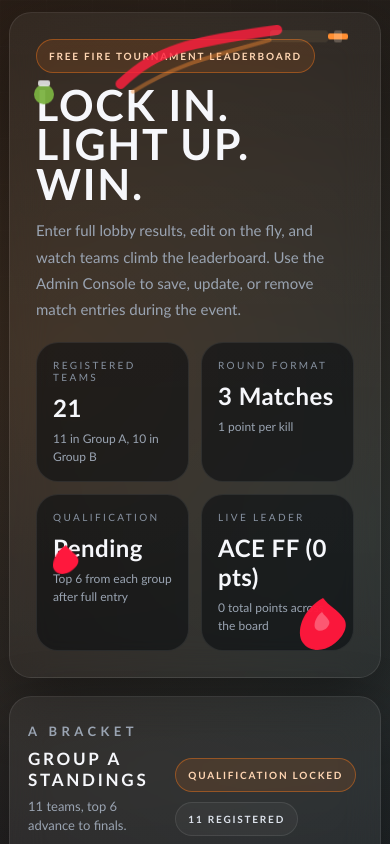
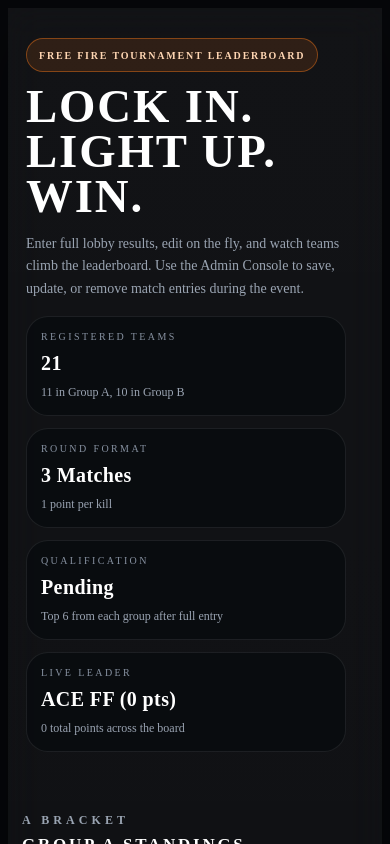
Before and after one commit to Singhmedhansh/Game_Leaderboard, a React (Vite) app in the folder client/: page / in a window 390 px wide. Shown: the top 844 px of the page. Built offline with nearby package versions, Linux system fonts and the light colour scheme.

Commit message:
fix: remove effects and improve mobile layout

```diff
--- a/client/src/App.jsx
+++ b/client/src/App.jsx
@@ -15,10 +15,8 @@ import {
   validateScoreEntries
 } from './lib/rules.js';
 import './styles.css';
-import AnimatedEffects from './components/AnimatedEffects.jsx';
 
 const STORAGE_KEY = 'ff-leaderboard-state-v3';
-const EFFECTS_KEY = 'ff-effects-enabled-v1';
 
 const motionRows = {
   hidden: { opacity: 0, y: 12 },
@@ -261,7 +259,7 @@ function FinalsPreview({ teams, qualificationUnlocked }) {
   );
 }
 
-function MatchEditor({ draft, setDraft, onSubmit, onDeleteMatch, onCopyLink, statusMessage, effectsEnabled, onToggleEffects }) {
+function MatchEditor({ draft, setDraft, onSubmit, onDeleteMatch, onCopyLink, statusMessage }) {
   const [showAdminKey, setShowAdminKey] = useState(false);
   const maxPlacement = MATCH_TEAM_COUNT;
 
@@ -337,9 +335,6 @@ function MatchEditor({ draft, setDraft, onSubmit, onDeleteMatch, onCopyLink, sta
           </button>
           <button type="button" className="ff-action ff-action-secondary" onClick={onCopyLink}>
             Copy Share Link
-          </button>
-          <button type="button" className="ff-action ff-action-secondary" onClick={onToggleEffects}>
-            {effectsEnabled ? 'Effects: On' : 'Effects: Off'}
           </button>
         </div>
 
@@ -439,24 +434,6 @@ export default function App() {
     rows: createDraftRows(getGroupTeams(loadInitialState().teams, 'A'), 1)
   }));
   const [statusMessage, setStatusMessage] = useState('Ready to update the leaderboard.');
-  const [effectsEnabled, setEffectsEnabled] = useState(() => {
-    try {
-      const raw = window.localStorage.getItem(EFFECTS_KEY);
-      if (raw === 'false') return false;
-      return true;
-    } catch {
-      return true;
-    }
-  });
-
-  const [burstKey, setBurstKey] = useState(0);
-  const [muzzleKey, setMuzzleKey] = useState(0);
-
-  useEffect(() => {
-    try {
-      window.localStorage.setItem(EFFECTS_KEY, effectsEnabled ? 'true' : 'false');
-    } catch {}
-  }, [effectsEnabled]);
 
   const groupA = useMemo(() => sortTeams(getGroupTeams(tournament.teams, 'A')), [tournament.teams]);
   const groupB = useMemo(() => sortTeams(getGroupTeams(tournament.teams, 'B')), [tournament.teams]);
@@ -537,10 +514,6 @@ export default function App() {
       refreshQualification(nextTournament.teams);
       setTournament(nextTournament);
       setStatusMessage(`Saved Group ${draft.group} Match ${draft.matchNumber}. You can edit and save again anytime.`);
-      if (effectsEnabled) {
-        setBurstKey(Date.now());
-        setMuzzleKey(Date.now());
-      }
       setDraft((current) => ({
         ...current,
         rows: createDraftRows(getGroupTeams(nextTournament.teams, draft.group), current.matchNumber)
@@ -563,9 +536,6 @@ export default function App() {
       refreshQualification(nextTournament.teams);
       setTournament(nextTournament);
       setStatusMessage(`Deleted Group ${draft.group} Match ${draft.matchNumber}.`);
-      if (effectsEnabled) {
-        setBurstKey(Date.now());
-      }
       setDraft((current) => ({
         ...current,
         rows: createDraftRows(getGroupTeams(nextTournament.teams, draft.group), current.matchNumber)
@@ -585,11 +555,9 @@ export default function App() {
 
       await navigator.clipboard.writeText(link);
       setStatusMessage('Share link copied to clipboard.');
-      if (effectsEnabled) setBurstKey(Date.now());
     } catch {
       window.prompt('Copy this share link', link);
       setStatusMessage('Share link generated. Copy it from the popup.');
-      if (effectsEnabled) setBurstKey(Date.now());
     }
   };
 
@@ -612,7 +580,6 @@ export default function App() {
             note={`${totalPoints} total points across the board`}
           />
         </div>
-        <AnimatedEffects enabled={effectsEnabled} burstKey={burstKey} muzzleKey={muzzleKey} />
       </motion.section>
 
       <section className="ff-grid ff-grid-two">
@@ -631,8 +598,6 @@ export default function App() {
         onDeleteMatch={deleteMatch}
         onCopyLink={copyShareLink}
         statusMessage={statusMessage}
-        effectsEnabled={effectsEnabled}
-        onToggleEffects={() => setEffectsEnabled((v) => !v)}
       />
     </main>
   );
--- a/client/src/components/AnimatedEffects.jsx
+++ /dev/null
@@ -1,126 +0,0 @@
-import { motion, AnimatePresence } from 'framer-motion';
-import { useEffect, useState } from 'react';
-
-export default function AnimatedEffects({ enabled = true, burstKey = 0, muzzleKey = 0 }) {
-  const float = { y: [0, -8, 0, 6, 0], rotate: [0, 6, -6, 0] };
-  const floatFast = { y: [0, -6, 0], rotate: [0, 18, 0] };
-  const flash = {
-    opacity: [0, 0.72, 0],
-    scale: [0.85, 1.08, 0.95],
-    rotate: [-4, 4, -2]
-  };
-
-  const transitionSlow = { duration: 6, repeat: Infinity, repeatType: 'loop', ease: 'easeInOut' };
-  const transitionFast = { duration: 3.2, repeat: Infinity, repeatType: 'loop', ease: 'easeInOut' };
-
-  const [particles, setParticles] = useState([]);
-  const [muzzleFlash, setMuzzleFlash] = useState(0);
-  const [impactKey, setImpactKey] = useState(0);
-
-  useEffect(() => {
-    if (!enabled || !burstKey) return;
-    setImpactKey(burstKey);
-    const count = 16;
-    const next = Array.from({ length: count }).map((_, i) => ({
-      id: `${burstKey}-${i}`,
-      dx: (Math.random() - 0.5) * 220,
-      dy: (Math.random() - 0.5) * 140,
-      scale: 0.8 + Math.random() * 1.15,
-      delay: Math.random() * 0.08,
-      hue: i % 3
-    }));
-
-    setParticles(next);
-    const t = setTimeout(() => setParticles([]), 900);
-    return () => clearTimeout(t);
-  }, [burstKey, enabled]);
-
-  useEffect(() => {
-    if (!enabled || !muzzleKey) return;
-    setMuzzleFlash(muzzleKey);
-    const t = setTimeout(() => setMuzzleFlash(0), 220);
-    return () => clearTimeout(t);
-  }, [muzzleKey, enabled]);
-
-  if (!enabled) return null;
-
-  return (
-    <div className="ff-hero-effects" aria-hidden>
-      <AnimatePresence>
-        {impactKey ? (
-          <motion.div
-            className="ff-impact-flash"
-            initial={{ opacity: 0 }}
-            animate={flash}
-            exit={{ opacity: 0 }}
-            transition={{ duration: 0.5, ease: 'easeOut' }}
-          />
-        ) : null}
-      </AnimatePresence>
-
-      <motion.div className="ff-effect ff-effect-gun" animate={float} transition={transitionSlow}>
-        <svg width="88" height="24" viewBox="0 0 88 24" fill="none" xmlns="http://www.w3.org/2000/svg">
-          <rect x="0" y="6" width="58" height="12" rx="3" fill="#FFD49A" fillOpacity="0.08" />
-          <rect x="58" y="9" width="20" height="6" rx="2" fill="#FF8E32" />
-          <rect x="64" y="6" width="8" height="12" rx="2" fill="#ffe9d1" fillOpacity="0.25" />
-          <AnimatePresence>
-            {muzzleFlash ? (
-              <motion.rect
-                x={60}
-                y={4}
-                width={28}
-                height={16}
-                rx={2}
-                fill="#fff8eb"
-                initial={{ opacity: 0 }}
-                animate={{ opacity: [0, 1, 0] }}
-                exit={{ opacity: 0 }}
-                transition={{ duration: 0.22 }}
-              />
-            ) : null}
-          </AnimatePresence>
-        </svg>
-      </motion.div>
-
-      <motion.div className="ff-effect ff-effect-grenade" animate={float} transition={transitionSlow}>
-        <svg width="32" height="36" viewBox="0 0 32 36" fill="none" xmlns="http://www.w3.org/2000/svg">
-          <circle cx="16" cy="18" r="10" fill="#7bb241" fillOpacity="0.95" />
-          <rect x="10" y="4" width="12" height="6" rx="2" fill="#e6e6e6" opacity="0.9" />
-        </svg>
-      </motion.div>
-
-      <motion.div className="ff-effect ff-effect-blood" animate={floatFast} transition={transitionFast}>
-        <svg width="78" height="78" viewBox="0 0 78 78" fill="none" xmlns="http://www.w3.org/2000/svg">
-          <path d="M39 2c5.7 8.2 14.8 11.4 20.8 20.6 6 9.3-2.6 20.7-12 27-9.2 6.2-22.6 6.3-29.2-3.2C12 36.8 17.3 14 39 2z" fill="#ff183d" fillOpacity="0.98" />
-          <path d="M38 16c2.2 3.6 5 5.2 6.8 8.4 1.9 3.2-1.2 7.4-4.3 9.2-3.1 1.8-7.2 1.8-9.2-1.1-1.9-2.9-.4-11.5 6.7-16.5z" fill="#ffd0d9" fillOpacity="0.35" />
-        </svg>
-      </motion.div>
-
-      <motion.div className="ff-effect ff-effect-blood-sm" animate={floatFast} transition={{ ...transitionFast, duration: 2.2 }}>
-        <svg width="42" height="42" viewBox="0 0 42 42" fill="none" xmlns="http://www.w3.org/2000/svg">
-          <path d="M21 2c3.5 5 8.8 6.8 12.1 11.8 3.4 5-1.5 11.1-6.9 14.7-5.4 3.6-12.8 3.6-16.1-1.8C7.2 22.3 9.8 9.4 21 2z" fill="#ff183d" />
-        </svg>
-      </motion.div>
-
-      <motion.div className="ff-effect ff-effect-slashed" animate={{ opacity: [0.65, 1, 0.7], y: [0, -4, 0], rotate: [-6, 3, -2] }} transition={{ duration: 2.8, repeat: Infinity, ease: 'easeInOut' }}>
-        <svg width="170" height="72" viewBox="0 0 170 72" fill="none" xmlns="http://www.w3.org/2000/svg">
-          <path d="M6 58C44 24 74 18 164 8" stroke="#ff1f3d" strokeWidth="10" strokeLinecap="round" />
-          <path d="M18 66C62 40 92 34 156 18" stroke="#ff8e32" strokeOpacity="0.5" strokeWidth="4" strokeLinecap="round" />
-        </svg>
-      </motion.div>
-
-      <div className="ff-particles" aria-hidden>
-        {particles.map((p) => (
-          <motion.div
-            key={p.id}
-            className="ff-particle"
-            initial={{ opacity: 1, x: 0, y: 0, scale: 0.2 }}
-            animate={{ opacity: 0, x: p.dx, y: p.dy, scale: p.scale, rotate: p.hue * 42 }}
-            transition={{ duration: 0.72, delay: p.delay, ease: 'easeOut' }}
-            style={p.hue === 1 ? { background: 'linear-gradient(180deg, #ffdae2, #ff3250)' } : p.hue === 2 ? { background: 'linear-gradient(180deg, #ffd49a, #ff5e2b)' } : undefined}
-          />
-        ))}
-      </div>
-    </div>
-  );
-}
--- a/client/src/styles.css
+++ b/client/src/styles.css
@@ -25,53 +25,6 @@ html {
 }
 
 body {
-  margin: 0;
-  min-height: 100vh;
-  color: var(--ff-text);
-  background:
-    radial-gradient(circle at 15% 8%, rgba(255, 122, 24, 0.2), transparent 24%),
-    radial-gradient(circle at 85% 12%, rgba(53, 213, 255, 0.14), transparent 20%),
-    linear-gradient(180deg, #080a0f 0%, #0a1020 48%, #05070a 100%);
-  font-family: 'Trebuchet MS', 'Segoe UI', system-ui, sans-serif;
-  overflow-x: hidden;
-}
-
-body::before {
-  content: '';
-  position: fixed;
-  inset: 0;
-  pointer-events: none;
-  background-image:
-    linear-gradient(rgba(255, 255, 255, 0.02) 1px, transparent 1px),
-    linear-gradient(90deg, rgba(255, 255, 255, 0.02) 1px, transparent 1px);
-  background-size: 46px 46px;
-  mask-image: linear-gradient(to bottom, rgba(0, 0, 0, 0.9), transparent 92%);
-  opacity: 0.7;
-}
-
-a, button, input, select {
-  font: inherit;
-}
-
-button {
-  cursor: pointer;
-}
-
-input, select {
-  outline: none;
-}
-
-.ff-app-shell {
-  position: relative;
-  z-index: 1;
-  width: min(1560px, calc(100% - 28px));
-  margin: 0 auto;
-  padding: 24px 0 48px;
-}
-
-.ff-hero,
-.ff-panel {
-  border: 1px solid var(--ff-line);
   background: linear-gradient(180deg, rgba(255, 255, 255, 0.05), rgba(255, 255, 255, 0.02));
   box-shadow: var(--ff-shadow);
   backdrop-filter: blur(18px);
@@ -631,34 +584,112 @@ input, select {
     padding-top: 12px;
   }
 
+  .ff-hero {
+    padding: 18px;
+    gap: 16px;
+  }
+
   .ff-hero,
   .ff-panel {
     border-radius: 22px;
   }
 
   .ff-hero-copy h1 {
-    font-size: clamp(2rem, 11vw, 3.6rem);
+    font-size: clamp(1.8rem, 12vw, 3rem);
+    line-height: 0.96;
+  }
+
+  .ff-hero-copy p {
+    font-size: 14px;
+    line-height: 1.6;
+  }
+
+  .ff-hero-stats {
+    grid-template-columns: 1fr;
+  }
+
+  .ff-stat-card {
+    padding: 14px;
+  }
+
+  .ff-stat-value {
+    font-size: 20px;
+  }
+
+  .ff-panel-head {
+    padding: 16px 14px 12px;
+    align-items: start;
+    flex-direction: column;
+  }
+
+  .ff-panel-head p {
+    font-size: 12px;
+  }
+
+  .ff-table tbody td {
+    font-size: 12px;
+    padding: 11px 10px;
+  }
+
+  .ff-table thead th {
+    font-size: 9px;
+    padding: 12px 10px;
+  }
+
+  .ff-scorecard-shell,
+  .ff-scorefoot,
+  .ff-editor-toolbar {
+    padding-left: 12px;
+    padding-right: 12px;
+  }
+
+  .ff-scorecard-head {
+    display: none;
+  }
+
+  .ff-score-row {
+    grid-template-columns: minmax(0, 1fr);
+    gap: 10px;
+    padding: 12px;
+  }
+
+  .ff-score-team {
+    align-items: flex-start;
+  }
+
+  .ff-score-team strong {
+    font-size: 12px;
+  }
+
+  .ff-score-team span {
+    font-size: 11px;
+  }
+
+  .ff-field-small {
+    max-width: none;
+  }
+
+  .ff-action-row {
+    flex-direction: column;
+    align-items: stretch;
+  }
+
+  .ff-action-row .ff-action {
+    width: 100%;
+  }
+
+  .ff-editor-status {
+    min-height: 54px;
+    font-size: 12px;
+    line-height: 1.45;
   }
 
   .ff-finals-grid {
     grid-template-columns: 1fr;
   }
 
-  .ff-scorecard-head,
-  .ff-score-row {
-    grid-template-columns: minmax(0, 1fr);
-  }
-
   .ff-scorefoot {
     flex-direction: column;
     align-items: stretch;
   }
-
-  .ff-action-row {
-    flex-direction: column;
-  }
-
-  .ff-field-small {
-    max-width: none;
-  }
 }
```
